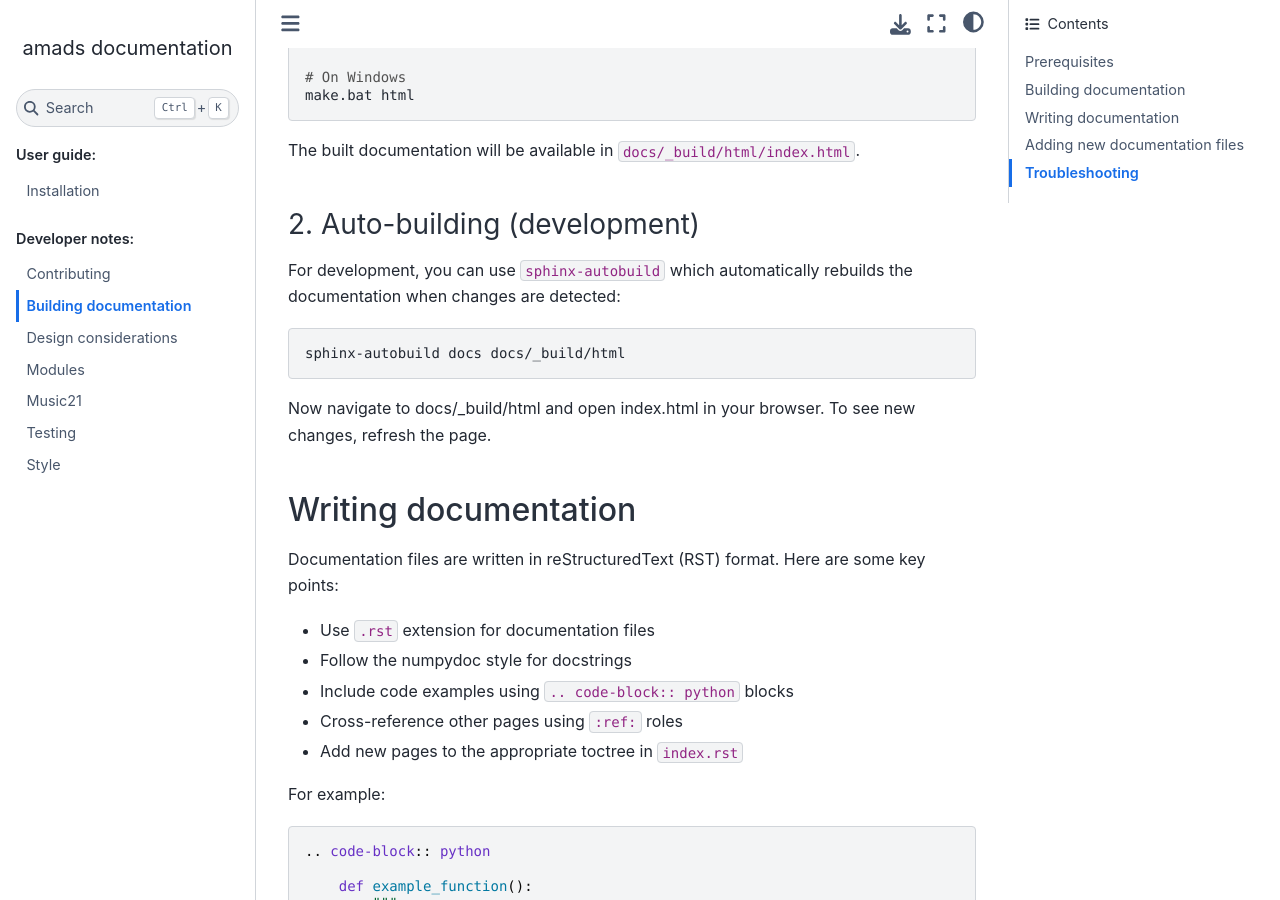
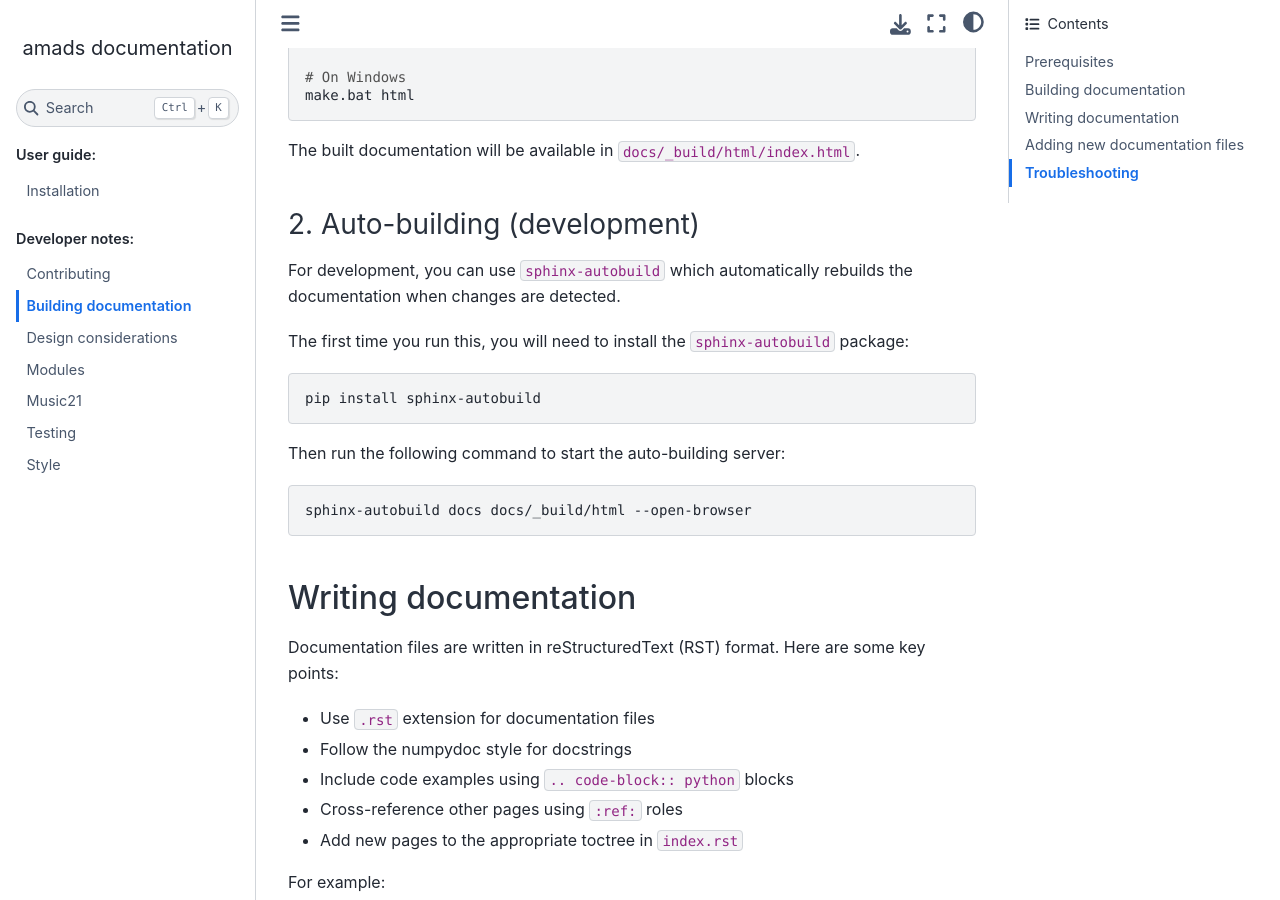
Before and after one commit to sachadavies/amads, a Sphinx documentation site: the page built from docs/developer_notes/building_docs.rst, in a window 1280 px wide and 900 px high, scrolled down 617 px. Built offline with Sphinx 7.4.7 and the Sphinx Book theme 1.1.4, drawn with Linux system fonts in a browser that asks for light colours; pages that are not in the unit, such as notebooks, are missing from menus.

Commit message:
Building docs update

```diff
--- a/docs/developer_notes/building_docs.rst
+++ b/docs/developer_notes/building_docs.rst
@@ -36,14 +36,19 @@ The built documentation will be available in ``docs/_build/html/index.html``.
 ~~~~~~~~~~~~~~~~~~~~~~~~~~~~~~
 
 For development, you can use ``sphinx-autobuild`` which automatically rebuilds the
-documentation when changes are detected:
+documentation when changes are detected.
+
+The first time you run this, you will need to install the ``sphinx-autobuild`` package:
 
 .. code-block:: bash
 
-    sphinx-autobuild docs docs/_build/html
+    pip install sphinx-autobuild
 
-Now navigate to docs/_build/html and open index.html in your browser.
-To see new changes, refresh the page.
+Then run the following command to start the auto-building server:
+
+.. code-block:: bash
+
+    sphinx-autobuild docs docs/_build/html --open-browser
 
 Writing documentation
 ---------------------
```
